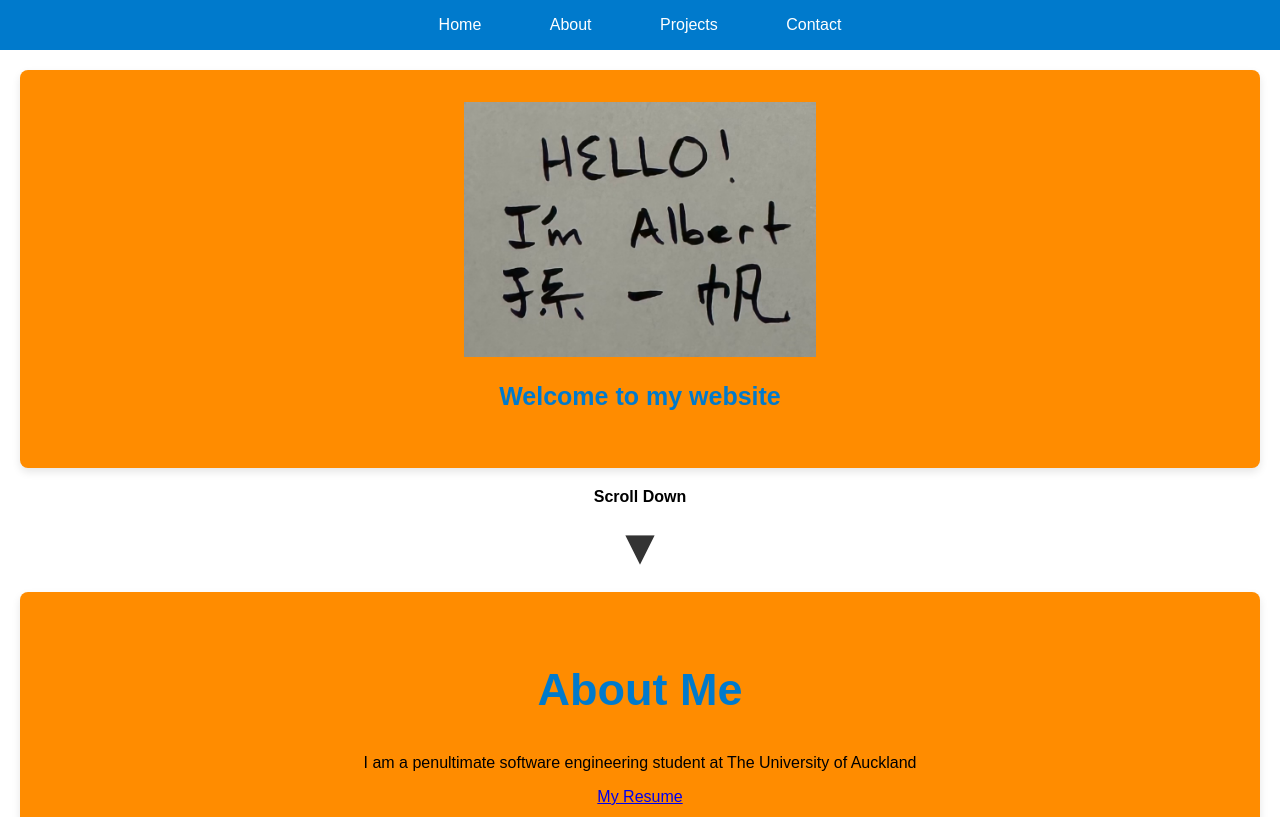
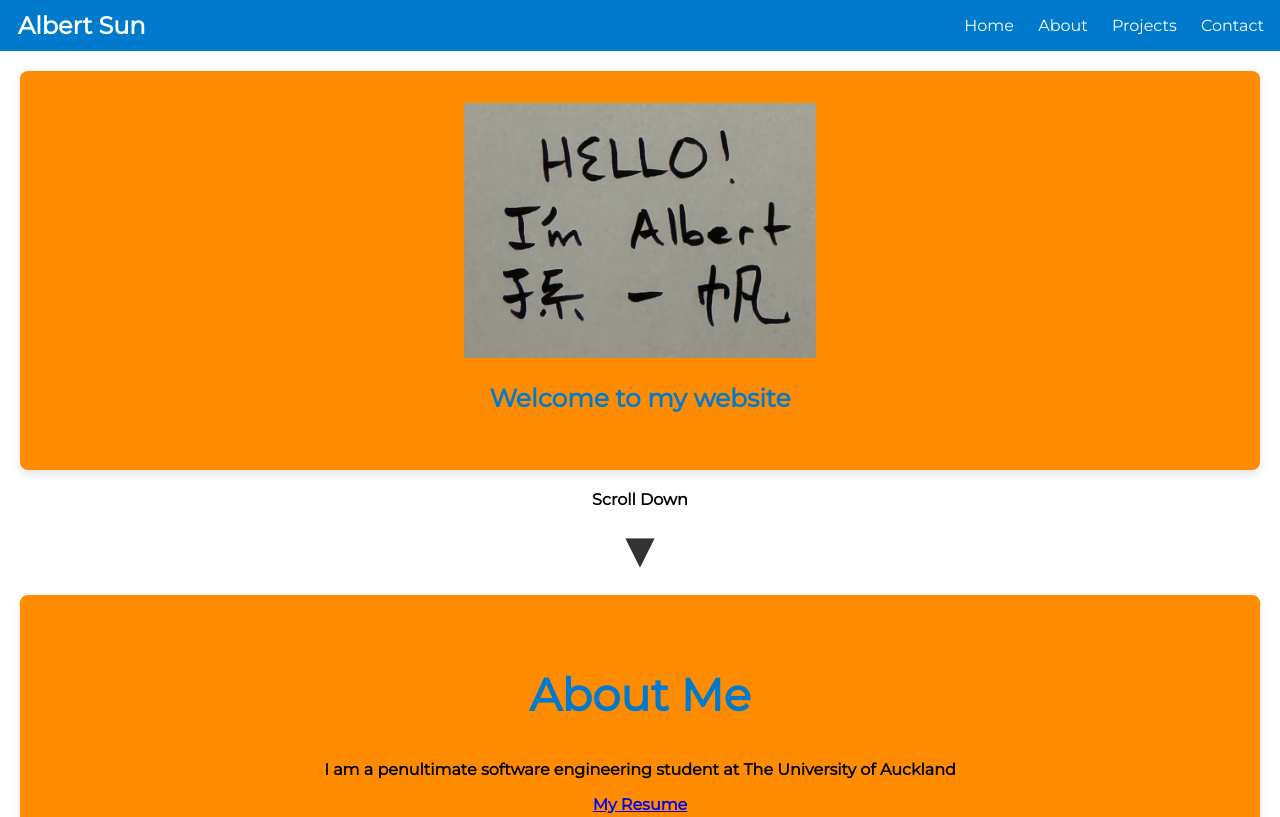
Before and after one commit to asun555/Personal-Website, a plain HTML site: page index.html in a window 1280 px wide. Shown: the top 817 px of the page. Drawn offline with Linux system fonts and the light colour scheme.

Commit message:
Improved Navigation Bar

```diff
--- a/index.html
+++ b/index.html
@@ -12,39 +12,80 @@
 
     <style>
       body {
-        font-family: "Arial", sans-serif;
+        font-family: "Montserrat", sans-serif;
         margin: 0;
         padding: 0;
         background-color: #fff;
-        /* Updated background color to white */
-        overflow-x: hidden;
       }
 
       header {
-        background-color: #ff8c00;
-        /* Orange header background */
+        background-color: #007acc;
         color: #fff;
-        text-align: center;
-        padding: 1em 0;
-      }
-
-      nav {
-        background-color: #007acc;
-        /* Blue navigation background */
+        display: flex;
+        align-items: center;
+        font-family: "Montserrat", sans-serif;
         padding: 0.5em;
         text-align: center;
         position: sticky;
         top: 0;
         z-index: 100;
+        margin-left: auto;
       }
 
-      nav a {
-        color: #fff;
+      .logo-text {
+        font-size: 24px;
+        font-weight: bold;
+        margin-right: 20px;
+        color: white;
         text-decoration: none;
-        padding: 0.5em 1em;
-        margin: 0 1em;
-        display: inline-block;
+        position: relative;
+        padding-left: 10px; /* Add this line to add padding to the left */
+      }
+
+      .logo-text::after {
+        content: "";
+        position: absolute;
+        left: 10px; /* Adjust this value to match the padding-left */
+        bottom: -2px;
+        width: calc(100% - 10px); /* Set width to 100% minus padding-left */
+        height: 2px;
+        background-color: transparent;
+        transition: background-color 0.3s ease;
+      }
+
+      .logo-text:hover::after {
+        background-color: white;
+      }
+
+      .tabs {
+        padding: 0.5em;
+        margin-left: auto;
+        position: sticky;
+        top: 0;
+        z-index: 100;
+      }
+
+      .tabs a {
+        color: white;
+        text-decoration: none;
+        margin-left: 20px;
+        position: relative;
         cursor: pointer;
+      }
+
+      .tabs a::after {
+        content: "";
+        position: absolute;
+        left: 0;
+        bottom: -2px;
+        width: 100%;
+        height: 2px;
+        background-color: transparent;
+        transition: background-color 0.3s ease;
+      }
+
+      .tabs a:hover::after {
+        background-color: white;
       }
 
       section {
@@ -234,12 +275,22 @@
   </head>
 
   <body>
-    <nav>
+    <header>
+      <a href="#" class="logo-text">Albert Sun</a>
+      <div class="tabs">
+        <a onclick="scrollToSection('#home')">Home</a>
+        <a onclick="scrollToSection('#about')">About</a>
+        <a onclick="scrollToSection('#projects')">Projects</a>
+        <a onclick="scrollToSection('#contact')">Contact</a>
+      </div>
+    </header>
+
+    <!-- <nav>
       <a onclick="scrollToSection('#home')">Home</a>
       <a onclick="scrollToSection('#about')">About</a>
       <a onclick="scrollToSection('#projects')">Projects</a>
       <a onclick="scrollToSection('#contact')">Contact</a>
-    </nav>
+    </nav> -->
 
     <section id="home">
       <img
@@ -262,15 +313,17 @@
     <section id="about">
       <h2>About Me</h2>
       <p>
-        I am a penultimate software engineering student at The University of
-        Auckland
+        <b
+          >I am a penultimate software engineering student at The University of
+          Auckland</b
+        >
       </p>
       <p>
         <a
           href="Albert Sun Resume (6).pdf"
           download="Albert Sun Resume (6).pdf"
           target="_blank"
-          >My Resume</a
+          ><b>My Resume</b></a
         >
       </p>
       <p>
@@ -442,6 +495,12 @@
       </script>
 
       <h3>
+        <a href="https://github.com/UoaWDCC/uasc-web" target="_blank"
+          >UoA Snowsports Club Website & Booking System</a
+        >
+      </h3>
+
+      <h3>
         <a
           href="https://github.com/asun555/A-Picture-is-Worth-10000-Words"
           target="_blank"
```
